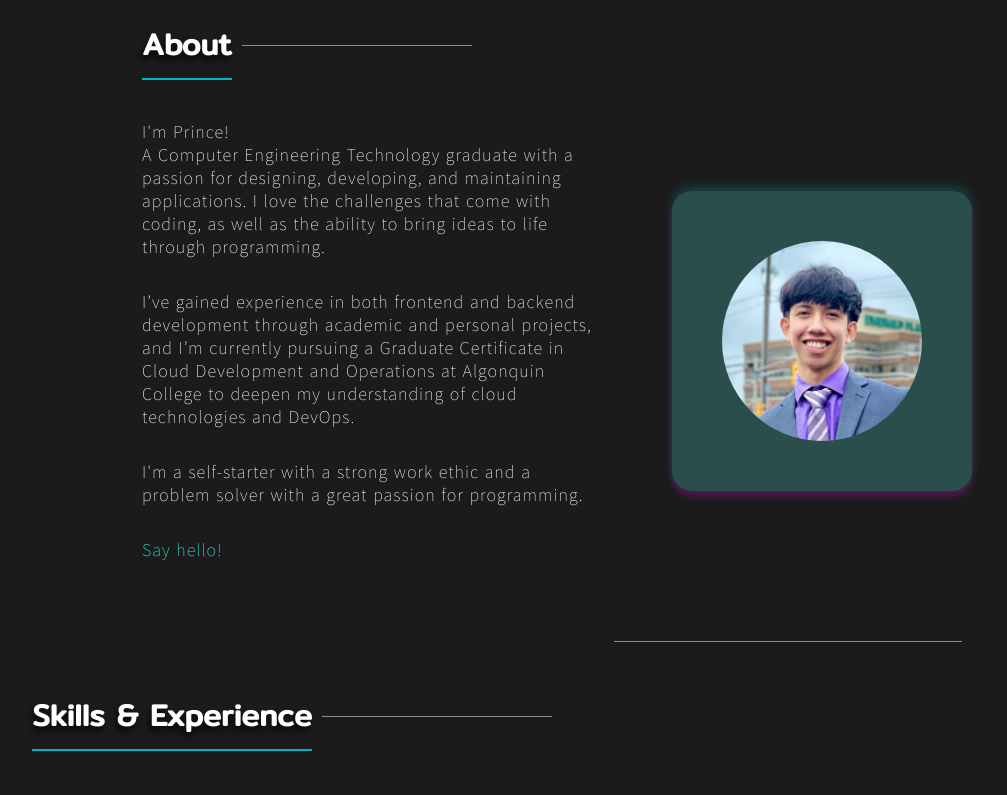
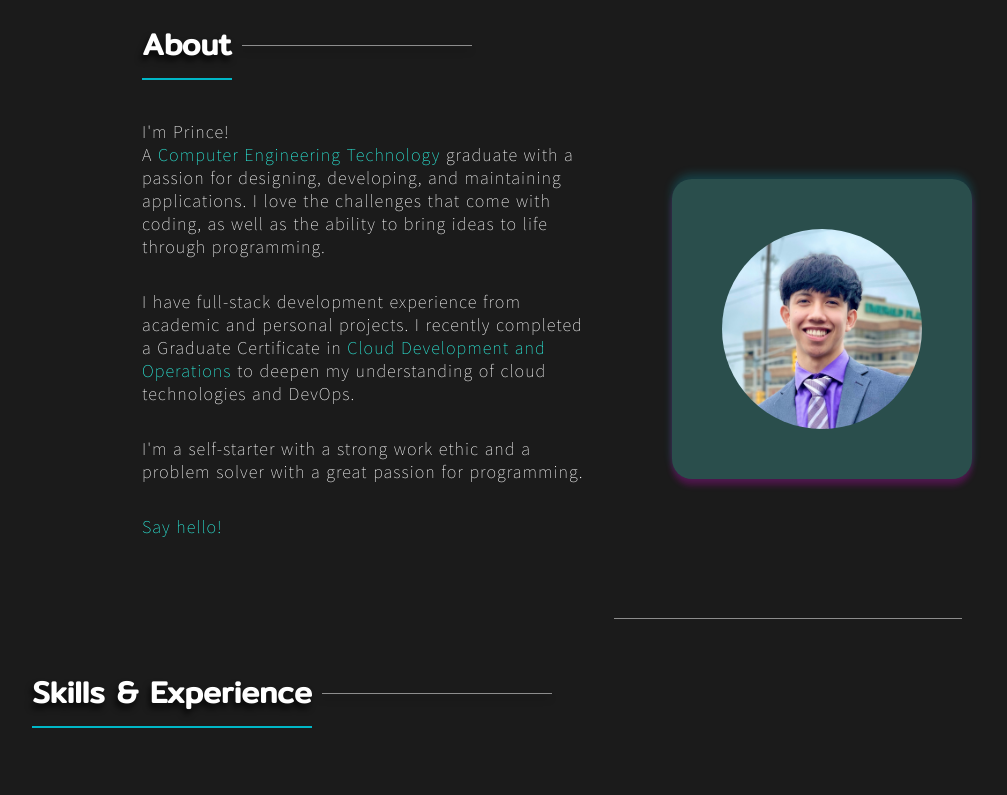
Before and after one commit to PrinceAFelix/react-portfolio, a React (Create React App) app: page / in a window 1280 px wide. Shown: the part 880-1675 px from the top of the page, without its empty margins (83-1090 px from the left). Built offline with nearby package versions, Linux system fonts and the light colour scheme.

Commit message:
Update about section

```diff
--- a/src/components/about/About.js
+++ b/src/components/about/About.js
@@ -17,8 +17,8 @@ export const About = () => {
           </div>
         </div>
         <div className={classes["about-text"]}>
-          <p className={sharedstyle.p}>I'm Prince!<br /> A Computer Engineering Technology graduate with a passion for designing, developing, and maintaining applications. I love the challenges that come with coding, as well as the ability to bring ideas to life through programming.</p>
-          <p className={sharedstyle.p}>I’ve gained experience in both frontend and backend development through academic and personal projects, and I’m currently pursuing a Graduate Certificate in Cloud Development and Operations at Algonquin College to deepen my understanding of cloud technologies and DevOps.</p>
+          <p className={sharedstyle.p}>I'm Prince!<br /> A <a target='_blank' href='https://www.algonquincollege.com/sat/program/computer-engineering-technology-computing-science/'>Computer Engineering Technology</a> graduate with a passion for designing, developing, and maintaining applications. I love the challenges that come with coding, as well as the ability to bring ideas to life through programming.</p>
+          <p className={sharedstyle.p}>I have full-stack development experience from academic and personal projects. I recently completed a Graduate Certificate in <a target='_blank' href='https://www.algonquincollege.com/sat/program/cloud-development-and-operations/'>Cloud Development and Operations</a> to deepen my understanding of cloud technologies and DevOps.</p>
           <p className={sharedstyle.p}>I'm a self-starter with a strong work ethic and a problem solver with a great passion for programming.</p>
           <p className={sharedstyle.p}><a href="#contact">Say hello!</a></p>
         </div>
--- a/src/components/skills/Skills.js
+++ b/src/components/skills/Skills.js
@@ -28,6 +28,7 @@ const p2 = <p>
     Microsoft Azure <br />
     Docker <br />
     Kubernetes <br />
+    Terraform <br />
     Git <br />
     Github <br />
 </p>
```
